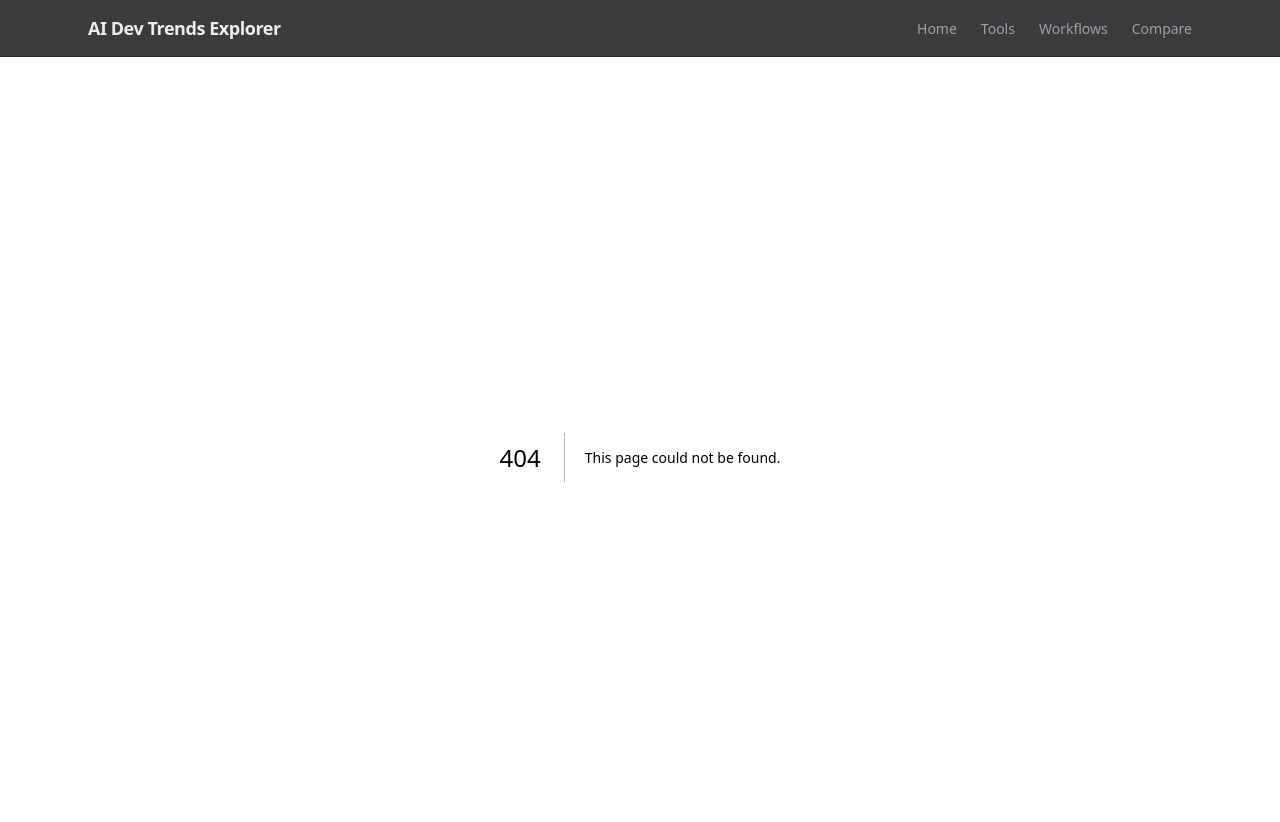
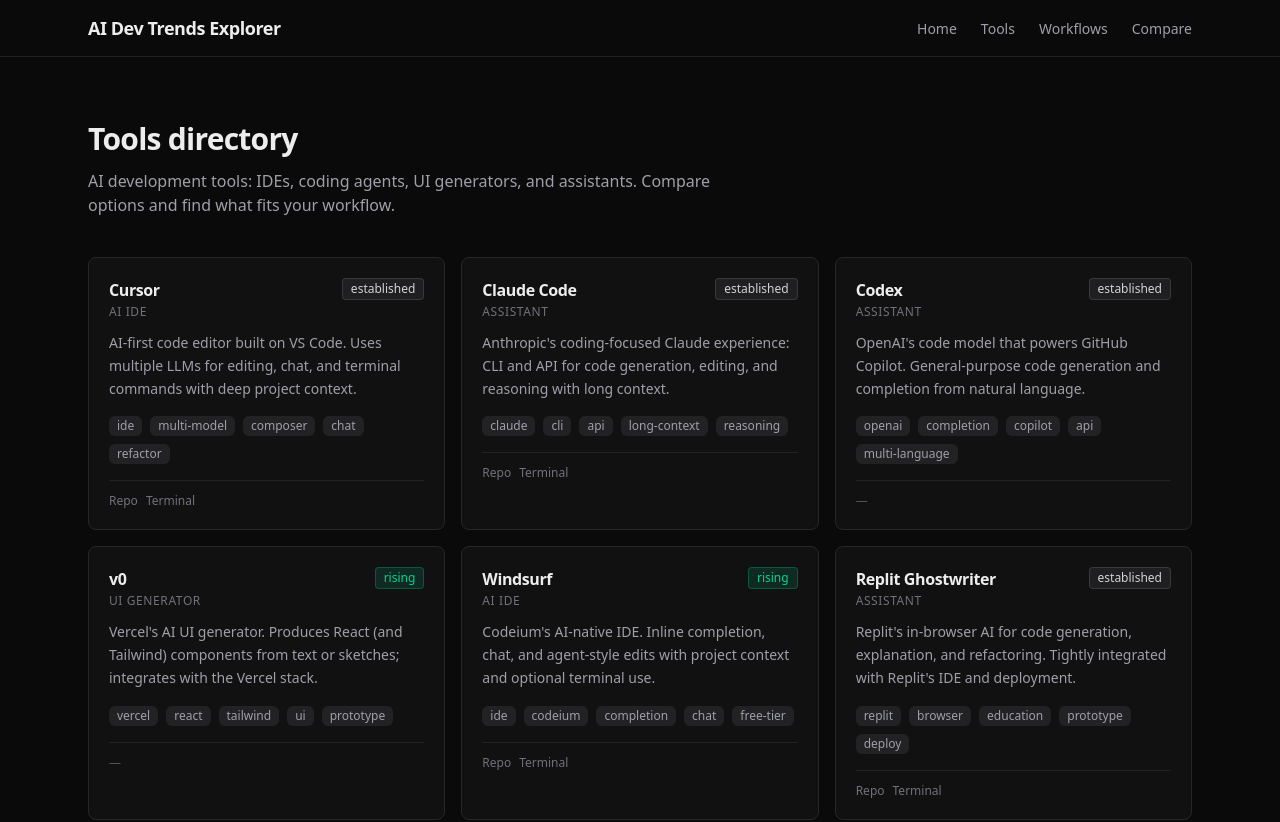
Before and after one commit to ian-schwartz/ai-dev-trends-explorer, a Next.js app: page /tools in a window 1280 px wide. Before the commit this address had no page. Shown: the top 822 px of the page. Built offline with nearby package versions, Linux system fonts and the light colour scheme.

Commit message:
feat: implement tools directory with tool cards

```diff
--- /dev/null
+++ b/src/app/tools/page.tsx
@@ -0,0 +1,20 @@
+import { ToolGrid } from "@/components/tools/ToolGrid";
+
+export default function ToolsPage() {
+  return (
+    <main className="min-h-screen">
+      <div className="mx-auto max-w-6xl px-4 py-12 sm:px-6 sm:py-16">
+        <h1 className="text-3xl font-bold tracking-tight text-foreground">
+          Tools directory
+        </h1>
+        <p className="mt-3 max-w-2xl text-zinc-400">
+          AI development tools: IDEs, coding agents, UI generators, and
+          assistants. Compare options and find what fits your workflow.
+        </p>
+        <div className="mt-10">
+          <ToolGrid />
+        </div>
+      </div>
+    </main>
+  );
+}
--- /dev/null
+++ b/src/components/tools/ToolCard.tsx
@@ -0,0 +1,76 @@
+import type { ToolItem, ToolCategory, TrendLevel } from "@/types/tool";
+
+const categoryLabels: Record<ToolCategory, string> = {
+  "ai-ide": "AI IDE",
+  "coding-agent": "Coding agent",
+  "ui-generator": "UI generator",
+  "assistant": "Assistant",
+  "terminal-tool": "Terminal tool",
+};
+
+const trendStyles: Record<TrendLevel, string> = {
+  rising: "bg-emerald-500/15 text-emerald-400 border-emerald-500/30",
+  established: "bg-zinc-500/15 text-zinc-300 border-zinc-500/30",
+  experimental: "bg-amber-500/15 text-amber-400 border-amber-500/30",
+  overhyped: "bg-zinc-600/15 text-zinc-500 border-zinc-600/30",
+};
+
+interface ToolCardProps {
+  tool: ToolItem;
+}
+
+export function ToolCard({ tool }: ToolCardProps) {
+  return (
+    <article
+      className="group rounded-lg border border-zinc-800 bg-zinc-900/50 p-5 transition-colors hover:border-zinc-700 hover:bg-zinc-900/80"
+      data-tool-slug={tool.slug}
+    >
+      <div className="flex flex-wrap items-start justify-between gap-2">
+        <div className="min-w-0 flex-1">
+          <h3 className="font-semibold tracking-tight text-foreground">
+            {tool.name}
+          </h3>
+          <p className="mt-0.5 text-xs font-medium uppercase tracking-wider text-zinc-500">
+            {categoryLabels[tool.category]}
+          </p>
+        </div>
+        <span
+          className={`shrink-0 rounded border px-2 py-0.5 text-xs font-medium ${trendStyles[tool.trend]}`}
+        >
+          {tool.trend}
+        </span>
+      </div>
+
+      <p className="mt-3 line-clamp-3 text-sm leading-relaxed text-zinc-400">
+        {tool.summary}
+      </p>
+
+      <div className="mt-4 flex flex-wrap gap-2">
+        {tool.tags.slice(0, 5).map((tag) => (
+          <span
+            key={tag}
+            className="rounded-md bg-zinc-800/80 px-2 py-0.5 text-xs text-zinc-400"
+          >
+            {tag}
+          </span>
+        ))}
+      </div>
+
+      <div className="mt-4 flex flex-wrap gap-2 border-t border-zinc-800/80 pt-3">
+        {tool.repoAware && (
+          <span className="text-xs text-zinc-500" title="Repo-aware">
+            Repo
+          </span>
+        )}
+        {tool.terminalAccess && (
+          <span className="text-xs text-zinc-500" title="Terminal access">
+            Terminal
+          </span>
+        )}
+        {!tool.repoAware && !tool.terminalAccess && (
+          <span className="text-xs text-zinc-600">—</span>
+        )}
+      </div>
+    </article>
+  );
+}
--- /dev/null
+++ b/src/components/tools/ToolGrid.tsx
@@ -0,0 +1,12 @@
+import { tools } from "@/data/tools";
+import { ToolCard } from "./ToolCard";
+
+export function ToolGrid() {
+  return (
+    <div className="grid gap-4 sm:grid-cols-2 lg:grid-cols-3">
+      {tools.map((tool) => (
+        <ToolCard key={tool.slug} tool={tool} />
+      ))}
+    </div>
+  );
+}
```
